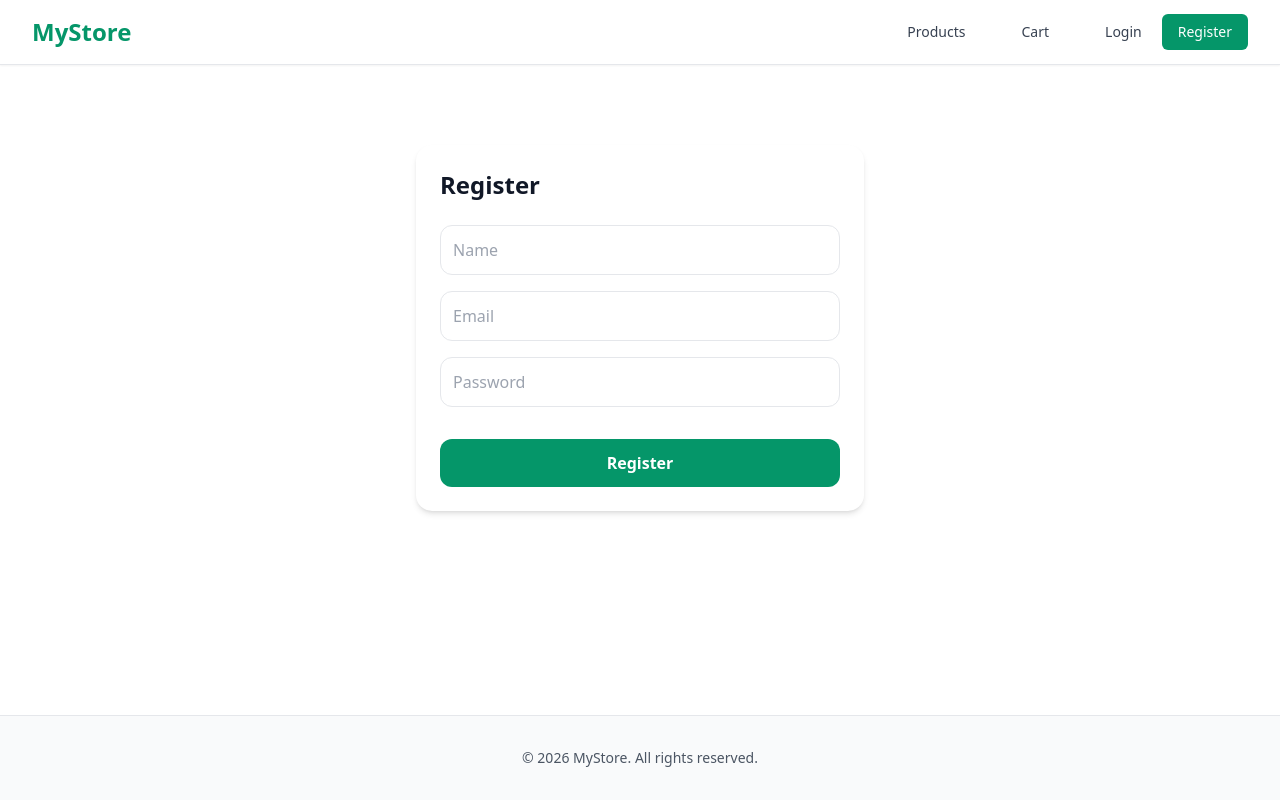
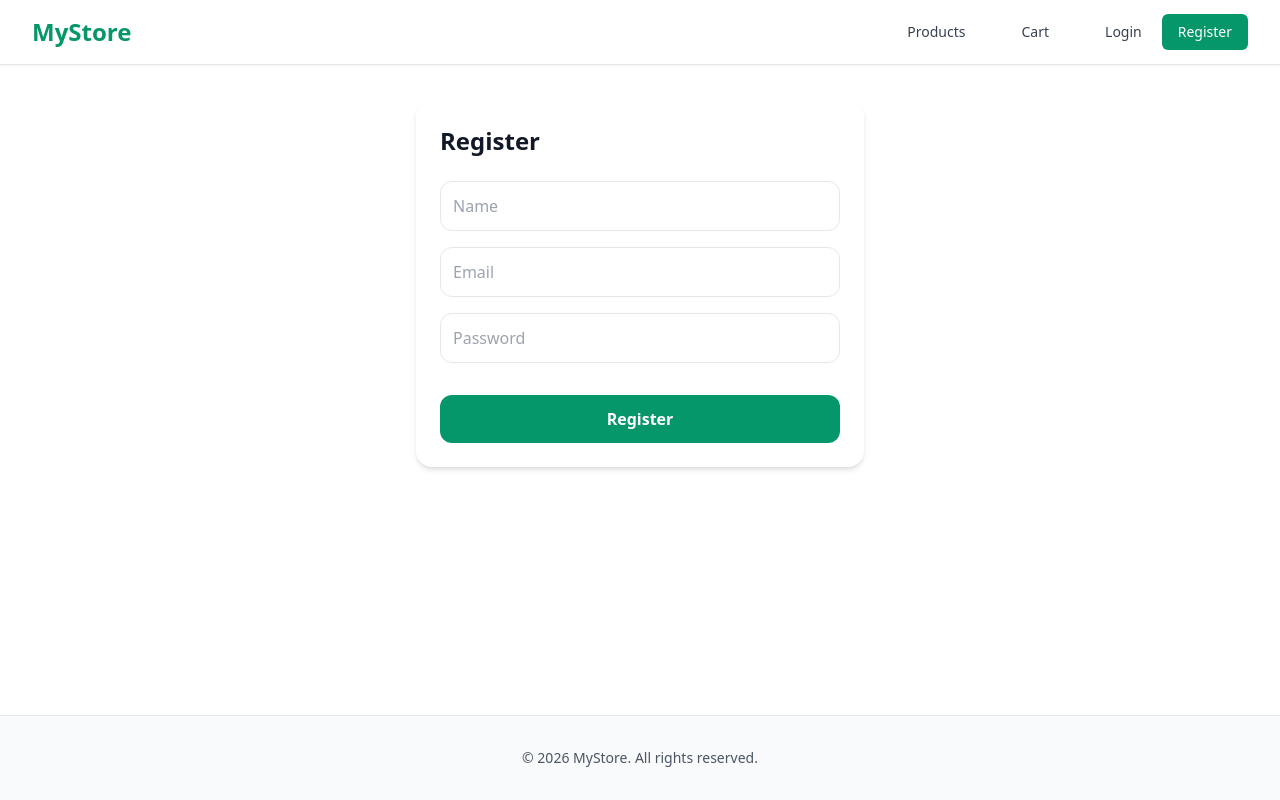
Before and after one commit to SuadAbrar/CodeAlpha_MERN-E-commerce-Store, a React app in the folder frontend/: page /register in a window 1280 px wide. Built offline with nearby package versions, Linux system fonts and the light colour scheme; the HTML template or start-up script is replaced by a standard one.

Commit message:
modify navbar UI

```diff
--- a/frontend/src/components/Navbar.jsx
+++ b/frontend/src/components/Navbar.jsx
@@ -16,7 +16,7 @@ const Navbar = () => {
   const cartItemCount = cart.reduce((total, item) => total + item.quantity, 0);
 
   return (
-    <nav className="bg-white shadow-sm border-b border-gray-200">
+    <nav className="sticky top-0 z-50 bg-white shadow-sm border-b border-gray-200">
       <div className="max-w-7xl mx-auto px-4 sm:px-6 lg:px-8">
         <div className="flex justify-between h-16">
           {/* Logo */}
--- a/frontend/src/pages/Register.jsx
+++ b/frontend/src/pages/Register.jsx
@@ -29,7 +29,7 @@ const Register = () => {
   };
 
   return (
-    <div className="max-w-md mx-auto mt-20 p-6 bg-white rounded-2xl shadow-md">
+    <div className="max-w-md mx-auto my-9 p-6 bg-white rounded-2xl shadow-md">
       <h2 className="text-2xl font-bold mb-6 text-gray-900">Register</h2>
       <form className="flex flex-col gap-4" onSubmit={handleSubmit}>
         <input
```
